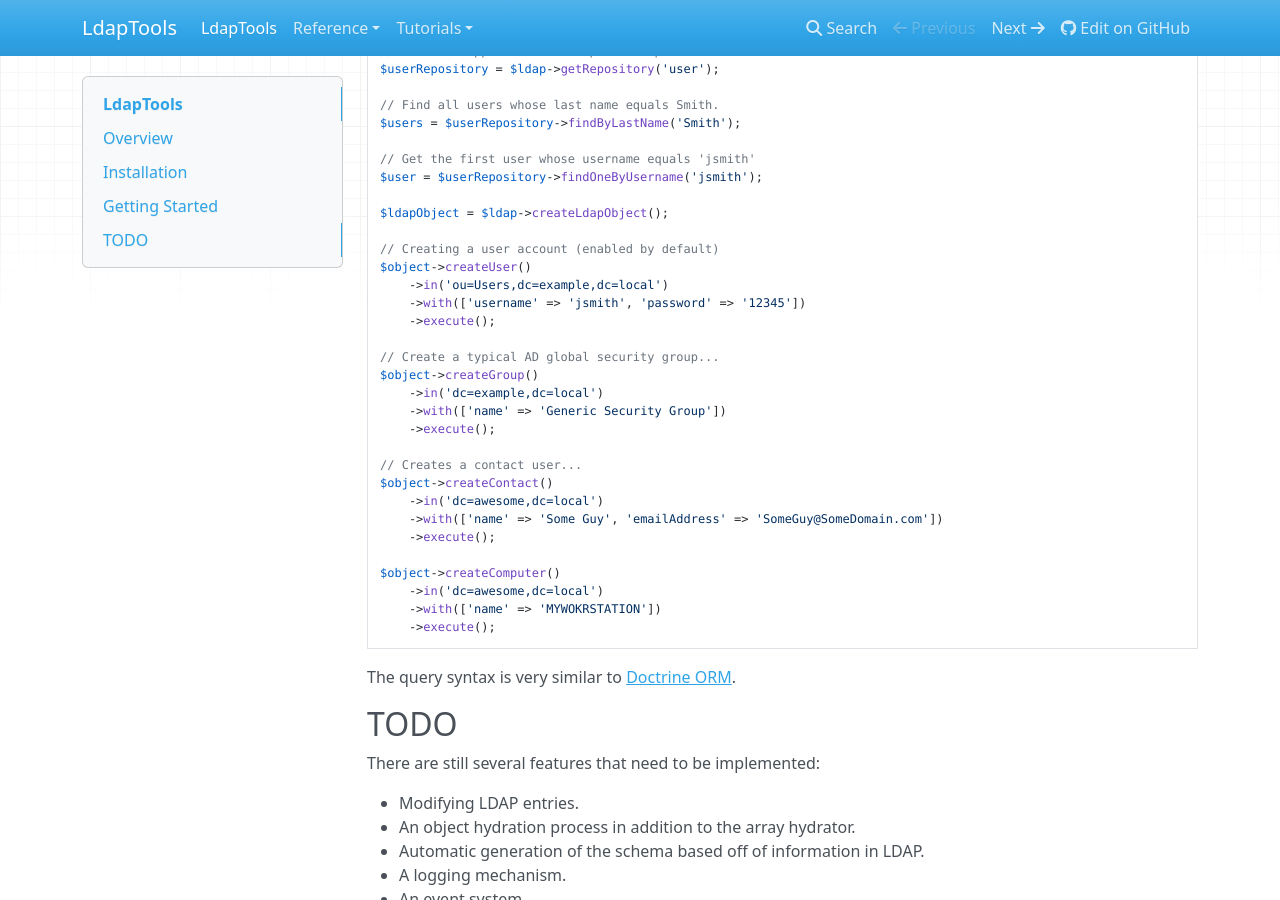
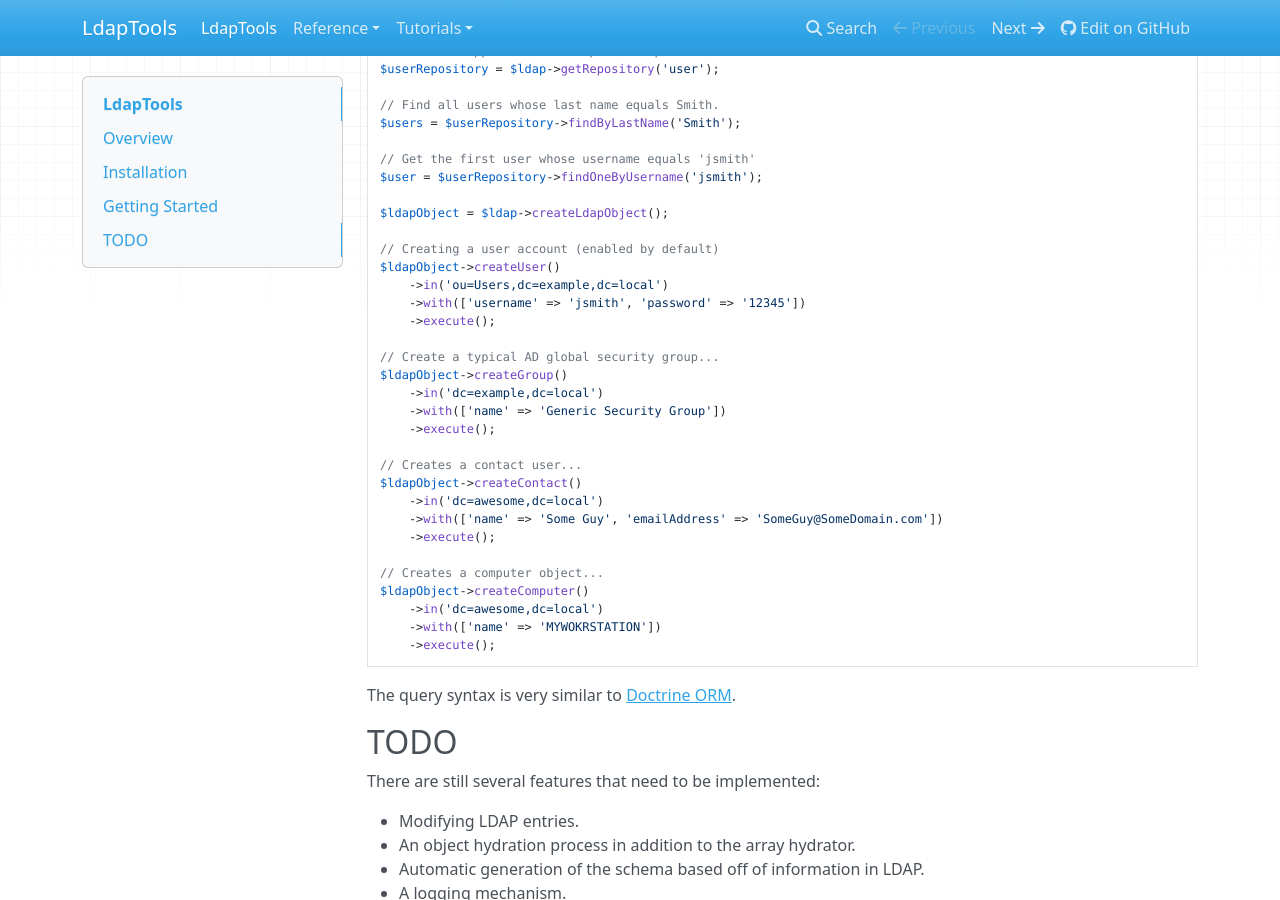
Before and after one commit to ldaptools/ldaptools, an MkDocs documentation site: the page built from docs/en/index.md, in a window 1280 px wide and 900 px high, scrolled down 936 px. Built offline with MkDocs 1.6.1, drawn with Linux system fonts in a browser that asks for light colours; nearby versions of some CDN libraries.

Commit message:
Correct a variable name in the docs.

```diff
--- a/docs/en/index.md
+++ b/docs/en/index.md
@@ -55,24 +55,25 @@ $user = $userRepository->findOneByUsername('jsmith');
 $ldapObject = $ldap->createLdapObject();
 
 // Creating a user account (enabled by default)
-$object->createUser()
+$ldapObject->createUser()
     ->in('ou=Users,dc=example,dc=local')
     ->with(['username' => 'jsmith', 'password' => '12345'])
     ->execute();
 
 // Create a typical AD global security group...
-$object->createGroup()
+$ldapObject->createGroup()
     ->in('dc=example,dc=local')
     ->with(['name' => 'Generic Security Group'])
     ->execute();
 
 // Creates a contact user...
-$object->createContact()
+$ldapObject->createContact()
     ->in('dc=awesome,dc=local')
     ->with(['name' => 'Some Guy', 'emailAddress' => 'SomeGuy@SomeDomain.com'])
     ->execute();
 
-$object->createComputer()
+// Creates a computer object...
+$ldapObject->createComputer()
     ->in('dc=awesome,dc=local')
     ->with(['name' => 'MYWOKRSTATION'])
     ->execute();
```
Also changed, not shown: docs/en/tutorials/creating-ldap-objects.md (+5 -4 lines), README.md.
